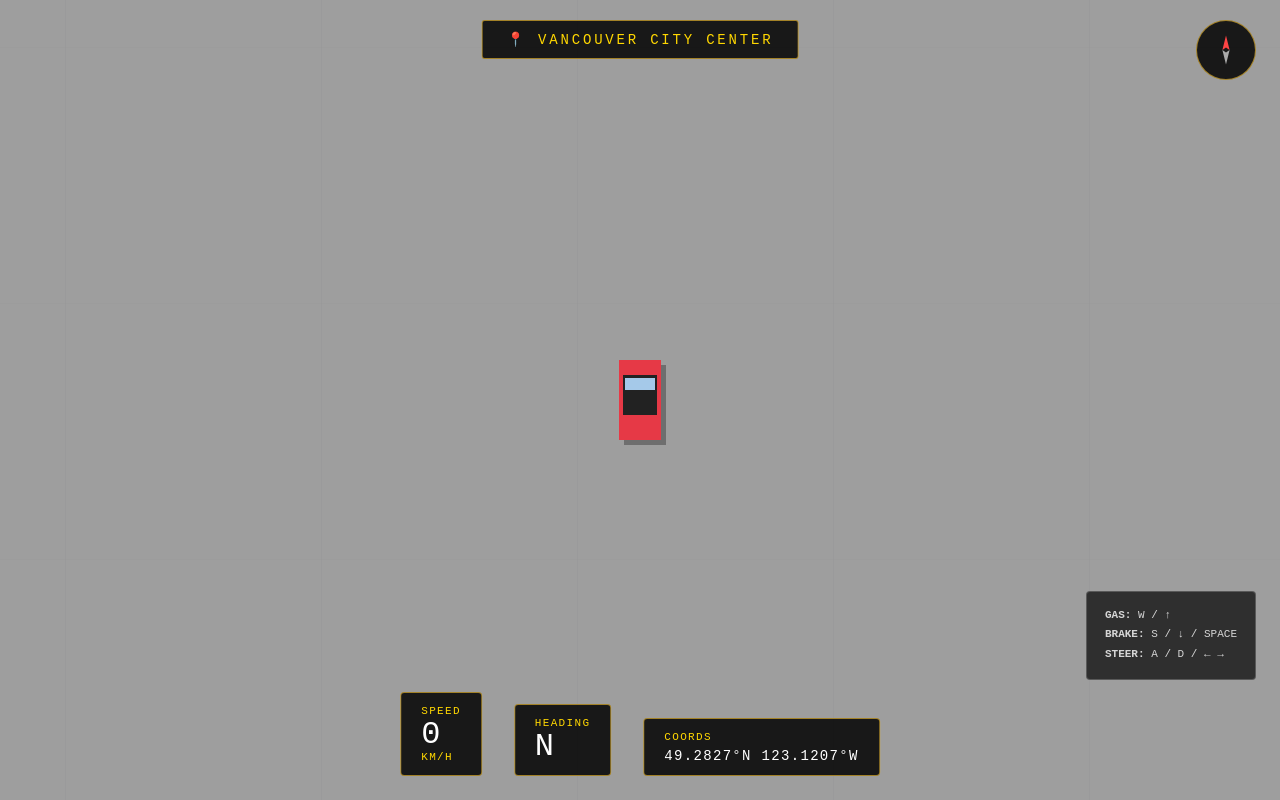
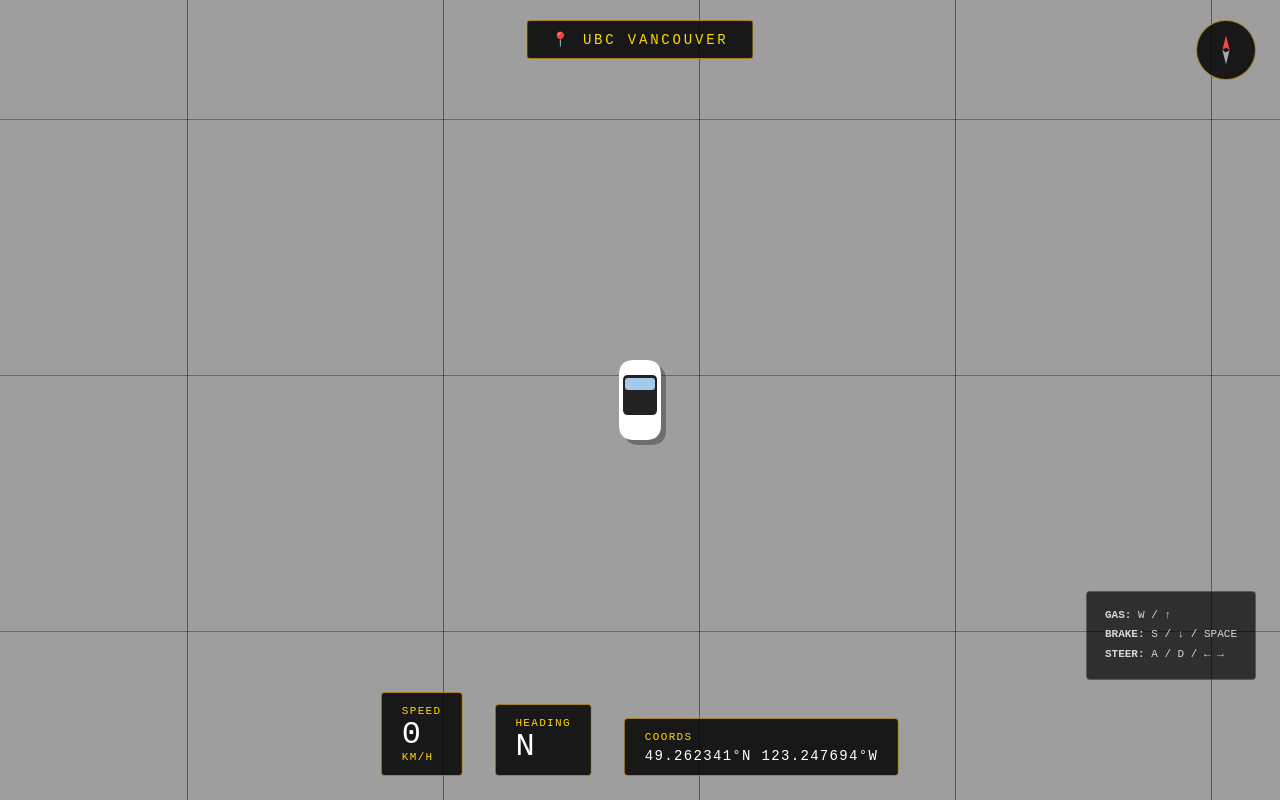
Before and after one commit to ellailan/driving-sim, a plain HTML site: page index.html in a window 1280 px wide. Drawn offline with Linux system fonts and the light colour scheme.

Commit message:
ubc core

```diff
--- a/index.html
+++ b/index.html
@@ -3,7 +3,7 @@
 <head>
 <meta charset="UTF-8">
 <meta name="viewport" content="width=device-width, initial-scale=1.0">
-<title>Vancouver Drive - Unified Controls</title>
+<title>Vancouver Drive - UBC Campus</title>
 <style>
   * { margin: 0; padding: 0; box-sizing: border-box; }
   body { background: #1a1a2e; font-family: 'Courier New', monospace; overflow: hidden; }
@@ -20,7 +20,8 @@
 <body>
 <canvas id="c"></canvas>
 <div id="ui">
-  <div id="location-tag">📍 Vancouver City Center</div>
+  <!-- Updated location text to match starting coordinates -->
+  <div id="location-tag">📍 UBC Vancouver</div>
   <div id="compass">
     <svg id="compass-needle" width="36" height="36" viewBox="0 0 30 30">
       <polygon points="15,3 18,15 15,13 12,15" fill="#ff4444"/>
@@ -30,7 +31,7 @@
   <div id="hud">
     <div class="hud-panel">Speed<span class="hud-val" id="speed-val">0</span> km/h</div>
     <div class="hud-panel">Heading<span class="hud-val" id="heading-val">N</span></div>
-    <div class="hud-panel">Coords<span class="hud-val" id="coord-val" style="font-size:14px;margin-top:6px">49.2827°N</span></div>
+    <div class="hud-panel">Coords<span class="hud-val" id="coord-val" style="font-size:14px;margin-top:6px"></span></div>
   </div>
   <div id="controls-hint">
     <b>GAS:</b> W / ↑<br>
@@ -55,8 +56,11 @@
 function tile2lat(y, zoom) { const n = Math.PI - 2 * Math.PI * y / Math.pow(2, zoom); return (180 / Math.PI) * Math.atan(0.5 * (Math.exp(n) - Math.exp(-n))); }
 function tile2lon(x, zoom) { return x / Math.pow(2, zoom) * 360 - 180; }
 
-let camX = lon2tile(-123.1207, ZOOM);
-let camY = lat2tile(49.2827, ZOOM);
+// === Initialize us at requested coordinates ===
+// lat: 49.262341, lon: -123.247694 (UBC Nest Area)
+let camX = lon2tile(-123.247694, ZOOM);
+let camY = lat2tile(49.262341, ZOOM);
+
 const tileCache = {};
 const tileLoading = {};
 
@@ -93,7 +97,6 @@
 const keys = {};
 window.addEventListener('keydown', e => {
   keys[e.code] = true;
-  // Prevent scrolling for all gameplay keys
   if(["Space", "ArrowUp", "ArrowDown", "KeyW", "KeyS", "ArrowLeft", "ArrowRight", "KeyA", "KeyD"].includes(e.code)) e.preventDefault();
 });
 window.addEventListener('keyup', e => { keys[e.code] = false; });
@@ -118,48 +121,74 @@
   }
 }
 
+// Custom helper for rounded rectangles to make the car rounder[cite: 1]
+function drawRoundedRect(ctx, x, y, width, height, radius) {
+  ctx.beginPath();
+  ctx.moveTo(x + radius, y);
+  ctx.lineTo(x + width - radius, y);
+  ctx.quadraticCurveTo(x + width, y, x + width, y + radius);
+  ctx.lineTo(x + width, y + height - radius);
+  ctx.quadraticCurveTo(x + width, y + height, x + width - radius, y + height);
+  ctx.lineTo(x + radius, y + height);
+  ctx.quadraticCurveTo(x, y + height, x, y + height - radius);
+  ctx.lineTo(x, y + radius);
+  ctx.quadraticCurveTo(x, y, x + radius, y);
+  ctx.closePath();
+}
+
 function drawCar() {
   const cx = canvas.width / 2;
   const cy = canvas.height / 2;
   ctx.save();
   ctx.translate(cx, cy);
   ctx.rotate(car.angle);
+
+  // Set the roundness level
+  const cornerRadius = 15;
+
+  // === Shadow (Rounded) ===
   ctx.fillStyle = 'rgba(0,0,0,0.3)';
-  ctx.fillRect(-CAR_W/2 + 5, -CAR_H/2 + 5, CAR_W, CAR_H);
-  ctx.fillStyle = '#e63946';
-  ctx.fillRect(-CAR_W/2, -CAR_H/2, CAR_W, CAR_H);
+  drawRoundedRect(ctx, -CAR_W/2 + 5, -CAR_H/2 + 5, CAR_W, CAR_H, cornerRadius);
+  ctx.fill();
+
+  // === Car Body (White, Rounder) ===
+  ctx.fillStyle = '#ffffff';
+  drawRoundedRect(ctx, -CAR_W/2, -CAR_H/2, CAR_W, CAR_H, cornerRadius);
+  ctx.fill();
+
+  // === Windshields & Roof (Rounded dark grey area) ===
   ctx.fillStyle = '#222';
-  ctx.fillRect(-CAR_W/2 + 4, -CAR_H/2 + 15, CAR_W - 8, 40);
+  // Central core area for windows/roof
+  drawRoundedRect(ctx, -CAR_W/2 + 4, -CAR_H/2 + 15, CAR_W - 8, 40, 5);
+  ctx.fill();
+
+  // Windshield blue-glare area (Rounded)
   ctx.fillStyle = 'rgba(180,220,255,0.9)';
-  ctx.fillRect(-CAR_W/2 + 6, -CAR_H/2 + 18, CAR_W - 12, 12);
+  drawRoundedRect(ctx, -CAR_W/2 + 6, -CAR_H/2 + 18, CAR_W - 12, 12, 3);
+  ctx.fill();
+
   ctx.restore();
 }
 
 // --- Logic Implementation ---
 function update() {
-  const gas   = keys['KeyW']  || keys['ArrowUp']; //
-  // Consolidated Brake: Down Arrow, S, and Space all trigger brakePower
+  const gas   = keys['KeyW']  || keys['ArrowUp']; //[cite: 1]
   const brake = keys['KeyS']  || keys['ArrowDown'] || keys['Space'];
   const left  = keys['KeyA']  || keys['ArrowLeft'];
   const right = keys['KeyD']  || keys['ArrowRight'];
 
-  // Acceleration (Forward only)
   if (gas) {
     car.speed = Math.min(car.speed + car.accel, car.maxSpeed);
   }
 
-  // Unified Braking (No reverse)
   if (brake) {
     car.speed = Math.max(car.speed - car.brakePower, 0);
   }
 
-  // Rolling friction
   if (!gas) car.speed *= car.friction;
 
-  // Stop clamp
   if (car.speed < 0.00001) car.speed = 0;
 
-  // Steering
   if (car.speed > 0) {
     const turnSensitivity = Math.min(car.speed / (car.maxSpeed * 0.2), 1.0);
     const turn = car.turnSpeed * turnSensitivity;
@@ -170,7 +199,6 @@
   car.x += Math.sin(car.angle) * car.speed;
   car.y -= Math.cos(car.angle) * car.speed;
 
-  // HUD Update
   const kmh = Math.round(car.speed / car.maxSpeed * 120);
   const speedEl = document.getElementById('speed-val');
   speedEl.textContent = kmh;
@@ -182,8 +210,9 @@
 
   const lat = tile2lat(car.y, ZOOM);
   const lon = tile2lon(car.x, ZOOM);
+  // LatLon coords updated dynamically
   document.getElementById('coord-val').textContent =
-    `${Math.abs(lat).toFixed(4)}°N ${Math.abs(lon).toFixed(4)}°W`;
+    `${Math.abs(lat).toFixed(6)}°N ${Math.abs(lon).toFixed(6)}°W`;
   document.getElementById('compass-needle').style.transform = `rotate(${car.angle}rad)`;
 }
 
```
